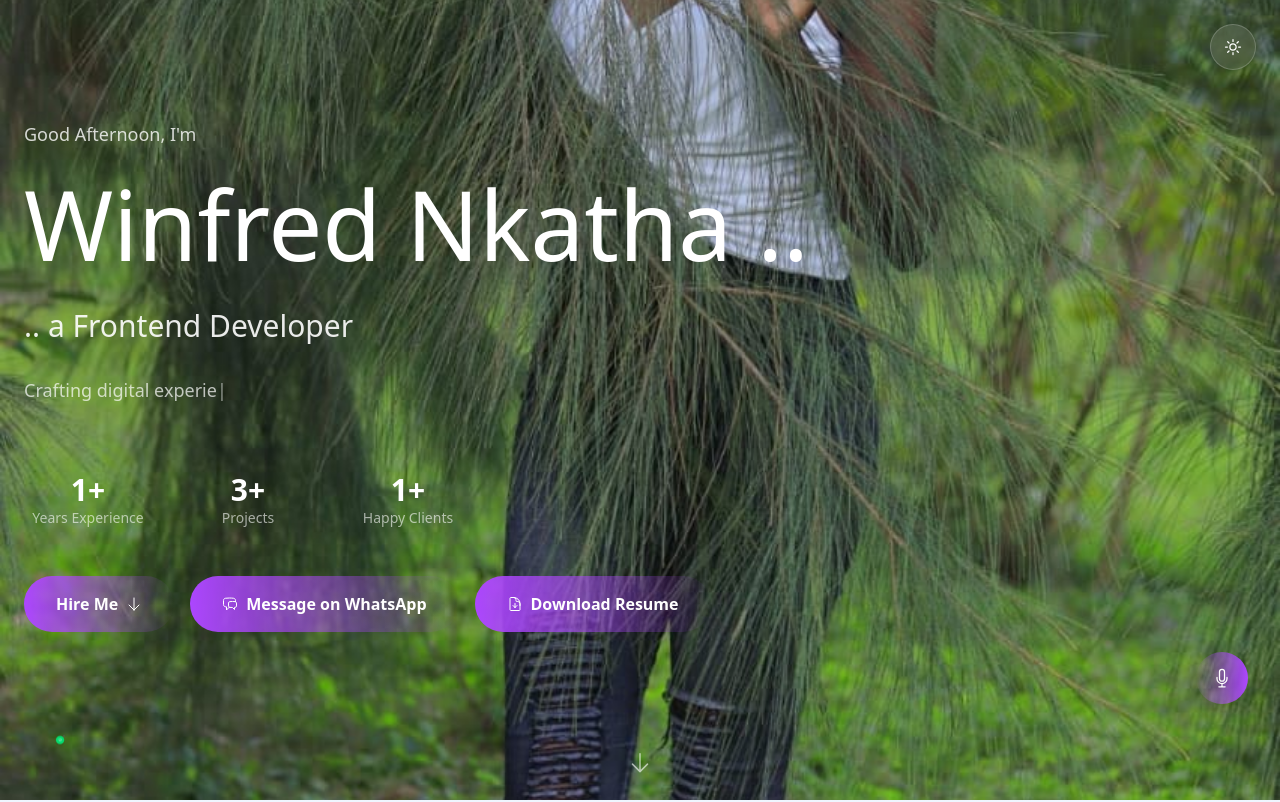
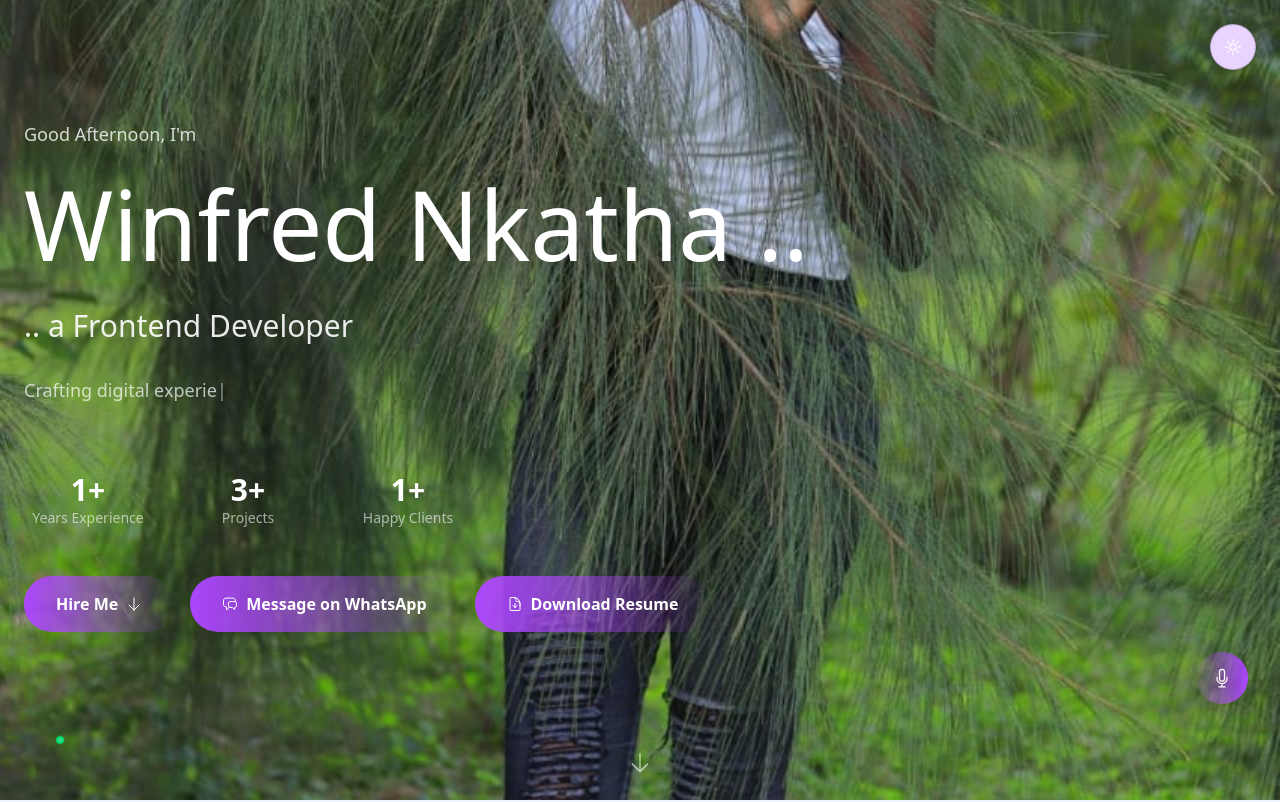
Before and after one commit to Winney360/myWebsite, a React (Vite) app in the folder client/: page / in a window 1280 px wide. Shown: the top 802 px of the page. Built offline with nearby package versions, Linux system fonts and the light colour scheme.

Commit message:
add themes

```diff
--- a/client/src/components/ThemeToggle.jsx
+++ b/client/src/components/ThemeToggle.jsx
@@ -12,8 +12,6 @@ const ThemeToggle = () => {
         return <SunIcon className="w-5 h-5" />;
       case 'dark':
         return <MoonIcon className="w-5 h-5" />;
-      case 'easter':
-        return <span className="text-lg">🥚</span>;
       default:
         return <SunIcon className="w-5 h-5" />;
     }
@@ -25,8 +23,6 @@ const ThemeToggle = () => {
         return 'Light';
       case 'dark':
         return 'Dark';
-      case 'easter':
-        return 'Easter';
       default:
         return 'Light';
     }
@@ -35,7 +31,7 @@ const ThemeToggle = () => {
   return (
     <motion.button
       onClick={toggleTheme}
-      className="fixed top-6 right-6 z-40 p-3 rounded-full bg-white/10 backdrop-blur-md border border-white/20 hover:bg-white/20 transition-all duration-300 group"
+      className="fixed top-6 right-6 z-40 p-3 rounded-full bg-purple-200 backdrop-blur-md border border-black/20 hover:bg-white/20 transition-all duration-300 group dark:bg-gray-600"
       whileHover={{ scale: 1.1 }}
       whileTap={{ scale: 0.95 }}
       title={`Switch to next theme (currently ${getThemeName()})`}
--- a/client/src/context/ThemeContext.jsx
+++ b/client/src/context/ThemeContext.jsx
@@ -12,13 +12,13 @@ export function ThemeProvider({ children }) {
     localStorage.setItem('theme', theme);
 
     // Remove all theme classes
-    root.classList.remove('light', 'dark', 'easter');
+    root.classList.remove('light', 'dark');
 
     // Add current theme class
     root.classList.add(theme);
 
     // Handle dark mode class for Tailwind
-    if (theme === 'dark' || theme === 'easter') {
+    if (theme === 'dark') {
       root.classList.add('dark');
     } else {
       root.classList.remove('dark');
@@ -27,7 +27,7 @@ export function ThemeProvider({ children }) {
 
   // ✅ This must be inside ThemeProvider
   const toggleTheme = () => {
-    const themes = ['light', 'dark', 'easter'];
+    const themes = ['light', 'dark'];
     const currentIndex = themes.indexOf(theme);
     const nextIndex = (currentIndex + 1) % themes.length;
     setTheme(themes[nextIndex]);
```
